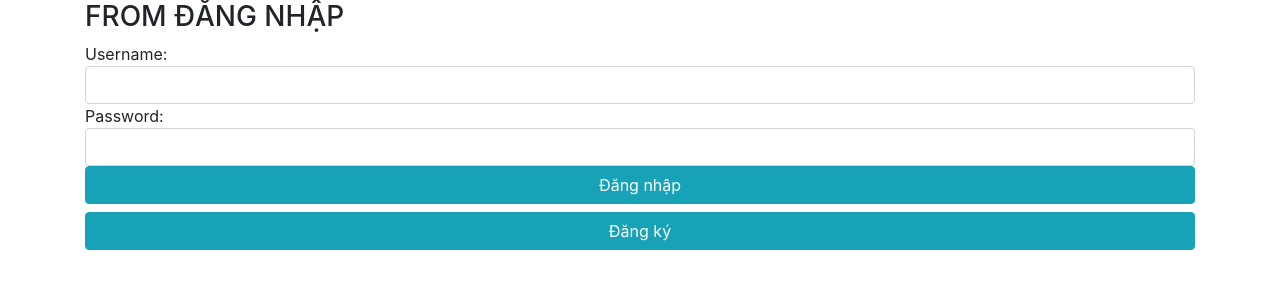
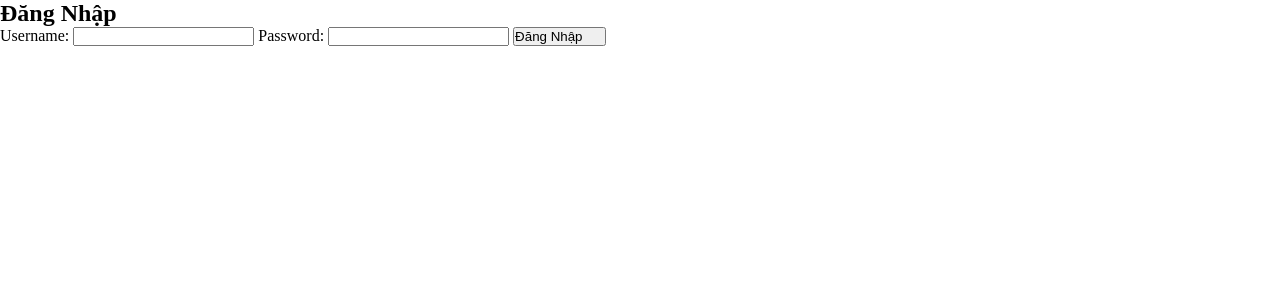
Before and after one commit to vinhpham77/fashion-shop-web, a PHP site: page /FromDn.php in a window 1280 px wide. Shown: the top 300 px of the page. Run offline with PHP 8.4, Linux system fonts and the light colour scheme.

Commit message:
Update FromDn.php

```diff
--- a/FromDn.php
+++ b/FromDn.php
@@ -1,28 +1,20 @@
 <!DOCTYPE html>
-<html lang="en">
+<html>
 <head>
- <meta charset ="UTF-8">
-  <title>Đăng Nhập</title>
-  <!-- Latest compiled and minified CSS -->
-<link rel="stylesheet" href="https://cdn.jsdelivr.net/npm/bootstrap@4.6.1/dist/css/bootstrap.min.css">
+<meta http-equiv="Content-Type" content="text/html; charset=UTF-8">
+<link rel="stylesheet" href="style.css"/>
+</head>
+<body>
 
-<!-- jQuery library -->
-<script src="https://cdn.jsdelivr.net/npm/jquery@3.6.0/dist/jquery.slim.min.js"></script>
+<form method="post" action="login.php" class="form">
 
-<!-- Popper JS -->
-<script src="https://cdn.jsdelivr.net/npm/popper.js@1.16.1/dist/umd/popper.min.js"></script>
+<h2>Đăng Nhập</h2>
 
-<!-- Latest compiled JavaScript -->
-<script src="https://cdn.jsdelivr.net/npm/bootstrap@4.6.1/dist/js/bootstrap.bundle.min.js"></script>
- </head>
- <body>
-    <div class="container">
-	  <h3 class="text-uppercase">From Đăng Nhập</h3>
-	  <form action="">
-	       Username: <input type = "text" class="form-control">
-		   Password: <input type ="text" class="form-control">
-		   <input type="submit" value="Đăng nhập" class="btn btn-block btn-info">
-                   <input type="submit" value="Đăng ký" class="btn btn-block btn-info">
-	  </form>
-	</div>
- </body>
+Username: <input type="text" name="username" value="" required>
+
+Password: <input type="password" name="password" value="" required/>
+
+<input type="submit" name="dangky" class="login" value="Đăng Nhập	"/>
+ </form>
+</body>
+</html>
```
